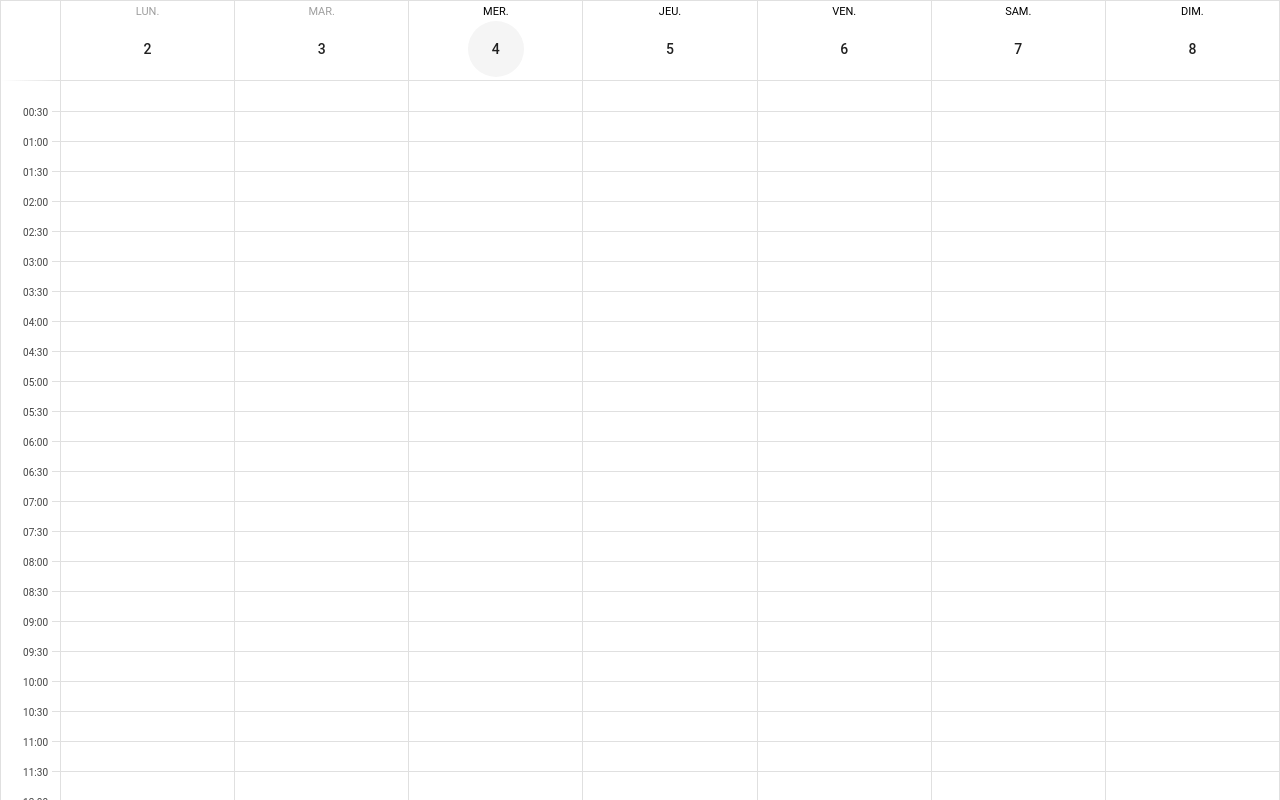
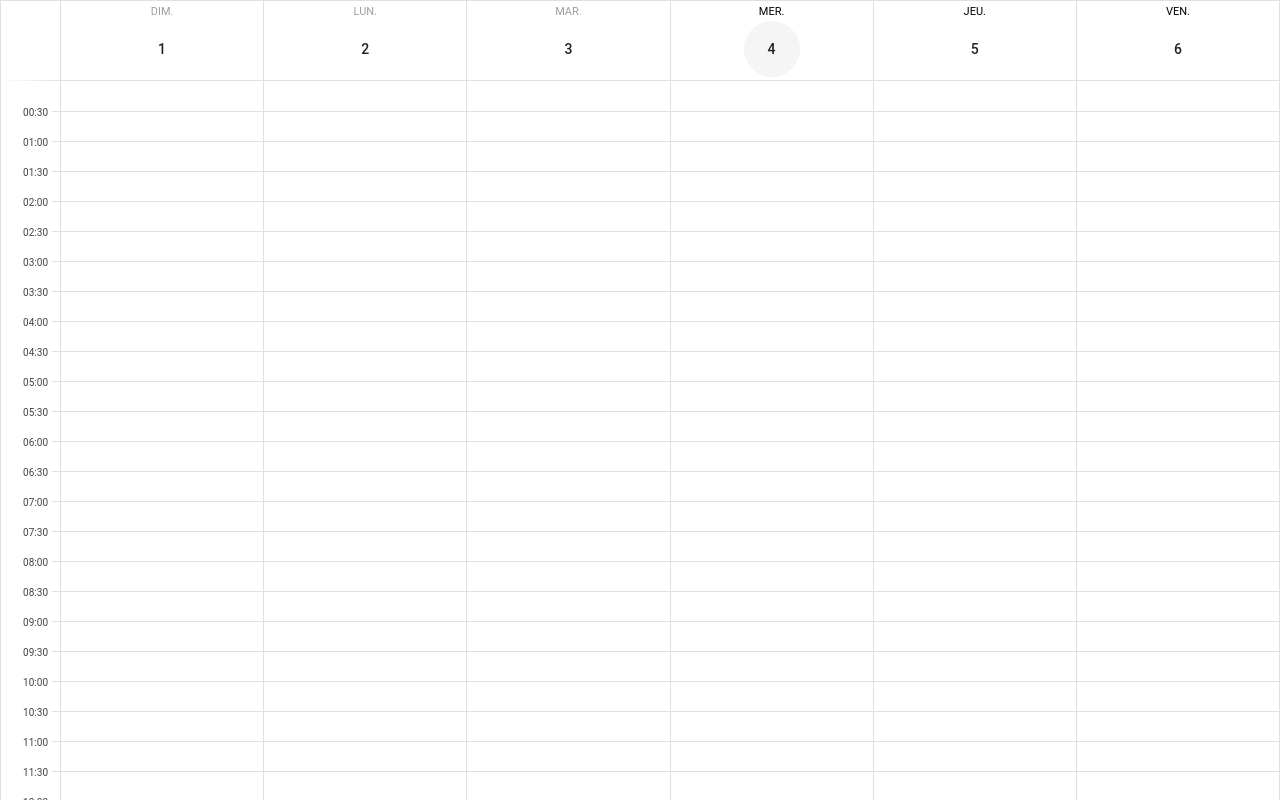
Before and after one commit to stratosphr/calendar, a Vue app: page / in a window 1280 px wide. Shown: the top 800 px of the page. Built offline with nearby package versions, Linux system fonts and the light colour scheme.

Commit message:
Made calendar start and end on the right days

```diff
--- a/package.json
+++ b/package.json
@@ -9,6 +9,7 @@
   "dependencies": {
     "@mdi/font": "^3.6.95",
     "core-js": "^3.6.4",
+    "moment": "^2.24.0",
     "register-service-worker": "^1.6.2",
     "roboto-fontface": "*",
     "vue": "^2.6.11",
--- a/src/components/SCalendar.vue
+++ b/src/components/SCalendar.vue
@@ -2,13 +2,14 @@
   <div>
     <div style="position: relative">
       <v-calendar
+          :end="end.format('YYYY-MM-DD')"
           :interval-count="24 * 60 / intervalMinutes"
           :interval-height="intervalHeight"
           :interval-minutes="intervalMinutes"
           :short-intervals="false"
-          :weekdays="[1, 2, 3, 4, 5, 6, 0]"
+          :start="start.format('YYYY-MM-DD')"
           locale="fr"
-          type="week"
+          type="custom-daily"
       >
       </v-calendar>
     </div>
@@ -16,6 +17,8 @@
 </template>
 
 <script>
+	import moment from 'moment'
+
 	export default {
 		name: 's-calendar',
 
@@ -23,7 +26,21 @@
 			intervalHeight: 30,
 			intervalMinutes: 30,
 			intervalWidth: 60
-		})
+		}),
+
+		created() {
+			moment.locale('fr')
+		},
+
+		computed: {
+			start() {
+				return moment().weekday() !== 6 ? moment().startOf('week') : moment().endOf('week').add(1, 'days')
+			},
+			end() {
+				return moment(this.start).add(5, 'days')
+			}
+		}
+
 	}
 </script>
 
```
Also changed, not shown: 1 other file (tests, documents, lock files or other folders).
